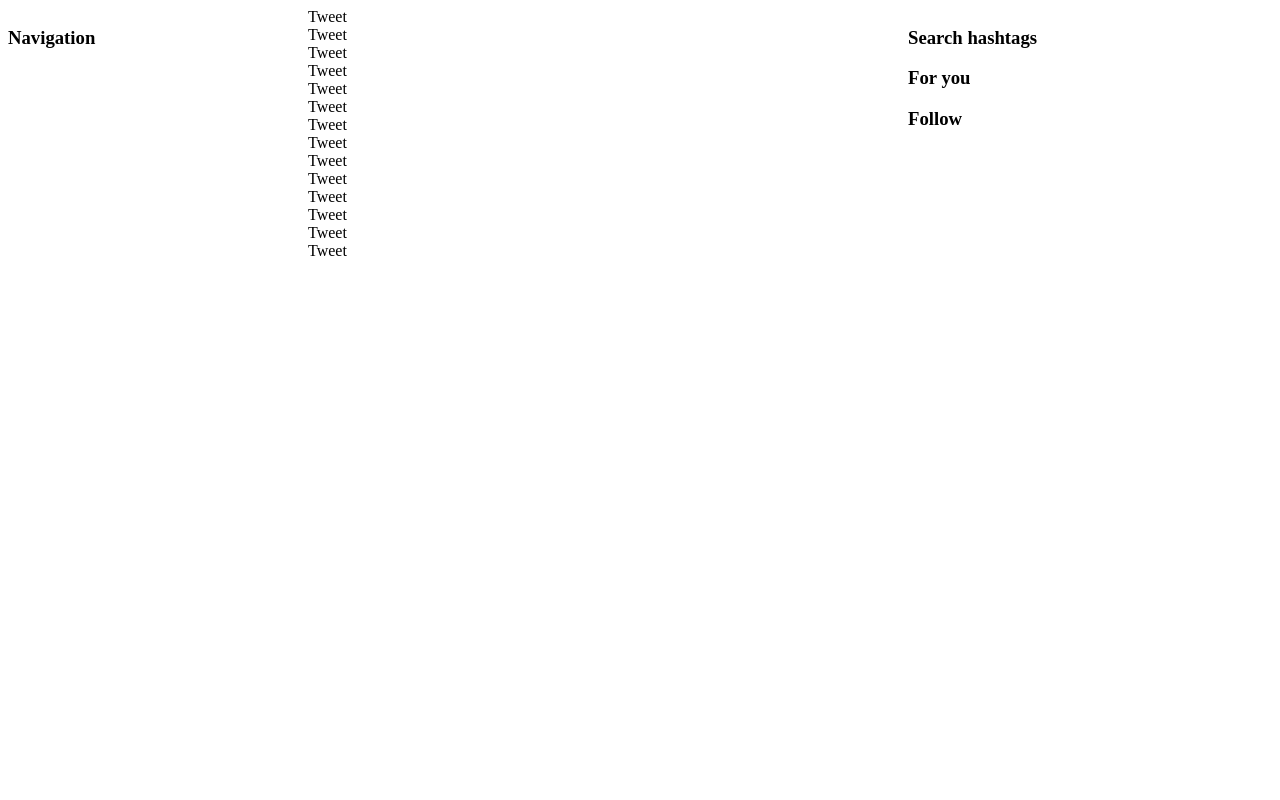
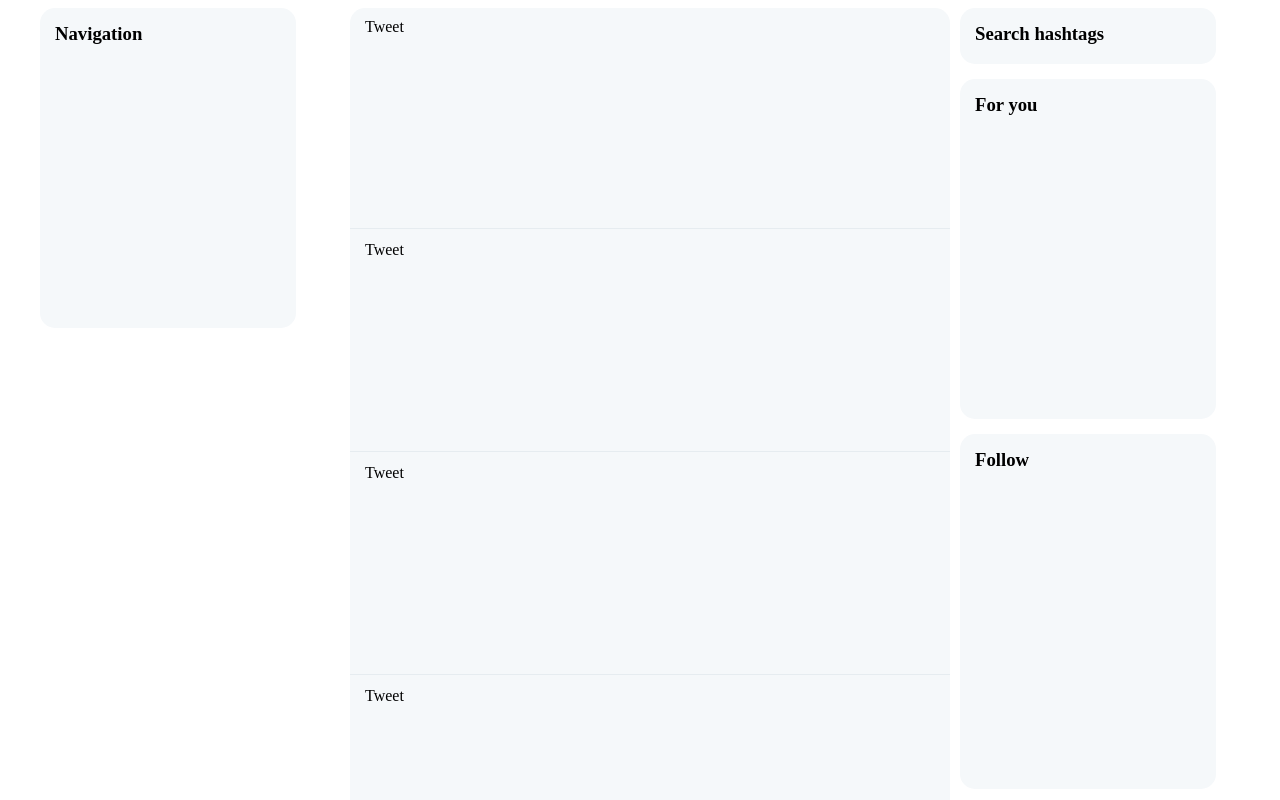
Before and after one commit to Moria476/homework, a plain HTML site: page grid/twitter-layout/index.html in a window 1280 px wide. Shown: the top 800 px of the page. Drawn offline with Linux system fonts and the light colour scheme.

Commit message:
task twitter finished

```diff
--- a/grid/twitter-layout/styles.css
+++ b/grid/twitter-layout/styles.css
@@ -2,25 +2,58 @@
   max-width: 1200px;
   display: grid;
   grid-template-columns: 25% 50% 25%;
+  margin: 0 auto;
+  gap: 0 10px;
+  height: 100vh;
 }
-.layout__left-sidebar {
-  grid-column: 1/2;
-}
+
 .sidebar-menu {
+  position: fixed;
+  border-radius: 15px;
+  background: #f5f8fa;
+  width: 20%;
+  height: 40%;
 }
 .layout__feed {
-  grid-column: 2/3;
+  border-radius: 15px;
+  background: #f5f8fa;
+  margin-bottom: 15px;
+  height: 100%;
 }
 .tweet {
+  display: flex;
+  border-bottom: 1px solid #e6ecf0;
+  margin-bottom: 2px;
+  padding: 10px 15px;
+  height: 200px;
 }
 .layout__right-sidebar-container {
-  grid-column: 3/4;
+  width: 20%;
+  height: 90%;
 }
 .layout__right-sidebar {
+  height: calc(100vh - 90px);
+  display: grid;
+  grid-template-rows: 10% 50% 50%;
+  position: fixed;
+  width: inherit;
+  max-width: inherit;
 }
 .search-bar {
+  border-radius: 15px;
+  background: #f5f8fa;
+  margin-bottom: 15px;
 }
 .trends-for-you {
+  border-radius: 15px;
+  background: #f5f8fa;
+  margin-bottom: 15px;
 }
 .who-to-follow {
+  background: #f5f8fa;
+  border-radius: 15px;
 }
+h3 {
+  padding: 15px;
+  margin: 0;
+}
```
